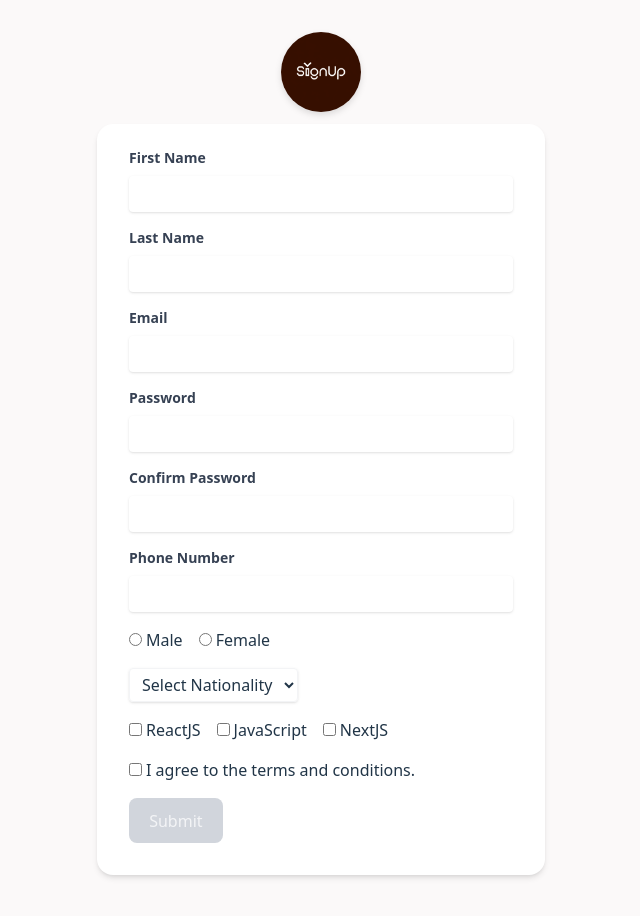
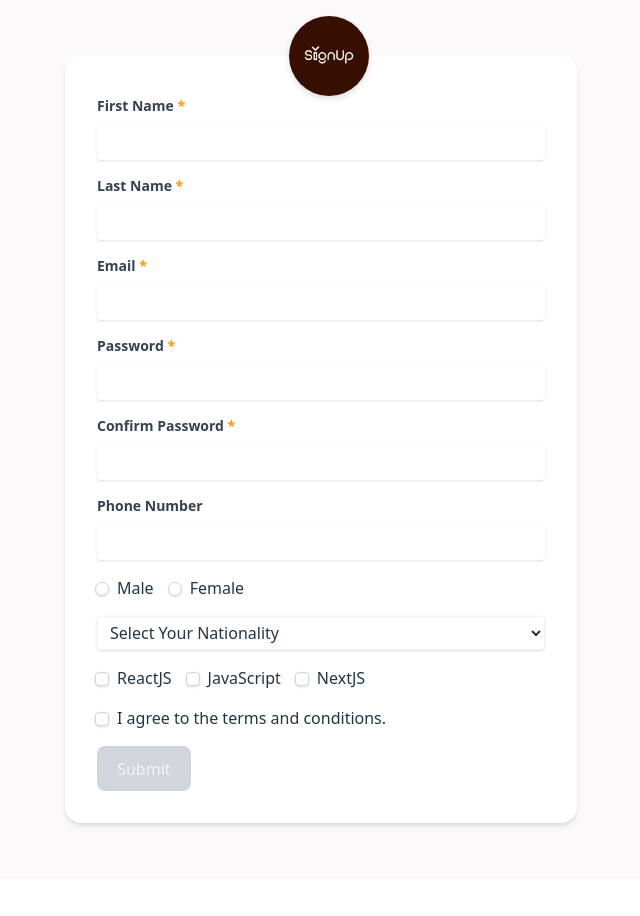
Before and after one commit to ellefamkar/Formik-React, a React (Vite) app: page / in a window 1280 px wide. Shown: the top 916 px of the page, without its empty margins (319-959 px from the left). After the commit the page ends 879 px from the top, so only its background shows below. Built offline with nearby package versions, Linux system fonts and the light colour scheme.

Commit message:
style : modify overall styles

```diff
--- a/src/components/common/CheckBoxInput.jsx
+++ b/src/components/common/CheckBoxInput.jsx
@@ -3,19 +3,22 @@ import React from "react";
 function CheckBoxInput({ checkBoxOptions, name, formik }) {
   return (
     <div className="mb-4">
+      <div className="flex flex-col sm:flex-row sm:flex-wrap">
         {checkBoxOptions.map((item) => {
           const isChecked = formik.values[name].includes(item.value);
 
           return (
-          <React.Fragment key={item.value}>
+            <div key={item.value}>
               <input
                 type="checkbox"
-              className="cursor-pointer"
+                className="   cursor-pointer peer relative appearance-none shrink-0 w-3.5 h-3.5 border-1 border-gray-300 rounded -m-0.5 mr-1 bg-white shadow
+                focus:outline-none focus:ring-offset-0 focus:ring-1 focus:ring-blue-100
+               checked:bg-amber-500 checked:border-amber-500"
                 id={item.value}
                 name={name}
                 value={item.value}
                 checked={isChecked}
-              onChange = {(e) => {
+                onChange={(e) => {
                   let newValues = [...formik.values[name]];
                   if (e.target.checked) {
                     newValues.push(item.value);
@@ -29,12 +32,18 @@ function CheckBoxInput({ checkBoxOptions, name, formik }) {
               <label htmlFor={item.value} className="ml-1 mr-4 cursor-pointer">
                 {item.label}
               </label>
-          </React.Fragment>
+            </div>
           );
         })}
+      </div>
+
+      <div>
         {formik.errors[name] && formik.touched[name] && (
-        <p className="text-amber-600 mt-2 text-xs">{formik.errors[name]}</p>
+          <p className="text-amber-600 mt-2 text-xs block">
+            {formik.errors[name]}
+          </p>
         )}
+      </div>
     </div>
   );
 }
--- a/src/components/common/Input.jsx
+++ b/src/components/common/Input.jsx
@@ -5,7 +5,7 @@ function Input({ label, name, type = "text", formik }) {
         className="block text-gray-700 text-sm font-bold mb-2 cursor-pointer"
         htmlFor={name}
       >
-        {label}
+        {label} {name !== "phoneNumber" ? (<span className="text-amber-500"> * </span>) : ""}
       </label>
       <input
         className="shadow appearance-none rounded w-full py-2 px-3 text-gray-700 leading-tight transition delay-100 focus:outline-none focus:shadow-outline
--- a/src/components/common/RadioInput.jsx
+++ b/src/components/common/RadioInput.jsx
@@ -7,7 +7,9 @@ function RadioInput({ formik, name, radioOptions }) {
         <React.Fragment key={item.value}>
           <input
             type="radio"
-            className="cursor-pointer"
+            className="   cursor-pointer peer relative appearance-none shrink-0 w-3.5 h-3.5 border-1 border-gray-300 rounded-full -m-0.5 mr-1 bg-white shadow
+           focus:outline-none focus:ring-offset-0 focus:ring-1 focus:ring-blue-100
+           checked:bg-amber-500 checked:border-amber-500"
             name={name}
             id={item.value}
             value={item.value}
--- a/src/components/common/SelectOptionInput.jsx
+++ b/src/components/common/SelectOptionInput.jsx
@@ -2,7 +2,7 @@ function SelectOptionInput({ formik, selectOptions, name }) {
   return (
     <div className="mb-4">
       <select
-        className="px-2 py-1 border outline-0 outline-offset-0 border-gray-100 hover:shadow-amber-950 transition shadow rounded leading-tight focus:outline-none focus:shadow-outline cursor-pointer"
+        className="w-full px-2 py-1 border outline-0 outline-offset-0 border-gray-100 hover:shadow-amber-950 transition shadow rounded leading-tight focus:outline-none focus:shadow-outline cursor-pointer"
         {...formik.getFieldProps(name)}
         name={name}
       >
--- a/src/components/common/SingleCheckboxInput.jsx
+++ b/src/components/common/SingleCheckboxInput.jsx
@@ -4,7 +4,11 @@ function SingleCheckboxInput({ formik, label, name }) {
   return (
     <div className="mb-4">
       <input
-        className="cursor-pointer"
+        className="
+           cursor-pointer peer relative appearance-none shrink-0 w-3.5 h-3.5 border-1 border-gray-300 rounded -m-0.5 mr-1 bg-white shadow
+           focus:outline-none focus:ring-offset-0 focus:ring-1 focus:ring-blue-100
+           checked:bg-amber-500 checked:border-amber-500
+         "
         type="checkbox"
         id={name}
         name={name}
@@ -16,7 +20,7 @@ function SingleCheckboxInput({ formik, label, name }) {
         }}
         checked={formik.values[name]}
       />
-      <label htmlFor={name} className="ml-1 mr-4 cursor-pointer">
+      <label htmlFor={name} className="ml-1 cursor-pointer">
         {label}
       </label>
       {formik.errors[name] && formik.touched[name] && (
--- a/src/components/signup/Signup.jsx
+++ b/src/components/signup/Signup.jsx
@@ -29,11 +29,12 @@ const radioOptions = [
 ];
 
 const selectOptions = [
-  { label: "Select Nationality", value: "" },
+  { label: "Select Your Nationality", value: "" },
   { label: "Australia", value: "AUS" },
   { label: "Canada", value: "CA" },
   { label: "New Zeland", value: "NZ" },
   { label: "Iran", value: "IR" },
+  { label: "England", value: "EN" },
 ];
 
 const checkBoxOptions = [
@@ -125,14 +126,14 @@ function Signup() {
   });
 
   return (
-    <div className="w-md max-w-md mx-auto">
+    <div className="w-full md:w-lg md:max-w-lg mx-auto relative my-6">
       <img
-        className="rounded-full mb-3 w-20 h-20 object-cover mx-auto drop-shadow-md"
+        className="absolute -top-10 right-6 md:right-52 rounded-full mb-3 w-20 h-20 object-cover mx-auto drop-shadow-md"
         src="/signup-logo.PNG"
         alt="Signup Logo"
       />
       <form
-        className="text-left bg-white shadow-md inset-shadow-amber-950 rounded-2xl px-8 pt-6 pb-8 mb-4"
+        className="text-left bg-white shadow-md inset-shadow-amber-950 rounded-2xl px-6 sm:px-8 pt-10 pb-8 mb-4"
         onSubmit={formik.handleSubmit}>
         <Input formik={formik} name="firstName" label="First Name" />
         <Input formik={formik} name="lastName" label="Last Name" />
@@ -145,7 +146,7 @@ function Signup() {
         <CheckBoxInput  name="courses" formik={formik} checkBoxOptions={checkBoxOptions} onChange={formik.handleChange} />
         <SingleCheckboxInput name="terms" formik={formik} label="I agree to the terms and conditions." />
         <button
-          className={` font-bold py-2 px-4 rounded outline-none border-none hover:border-none focus:shadow-outline
+          className={`font-bold py-2 px-4 rounded outline-none border-none hover:border-none focus:shadow-outline
             ${
               !formik.isValid
                 ? "bg-gray-300 hover:bg-gray-300 text-gray-100 cursor-not-allowed"
```
Lines whose indentation alone changed are shown as unchanged.
